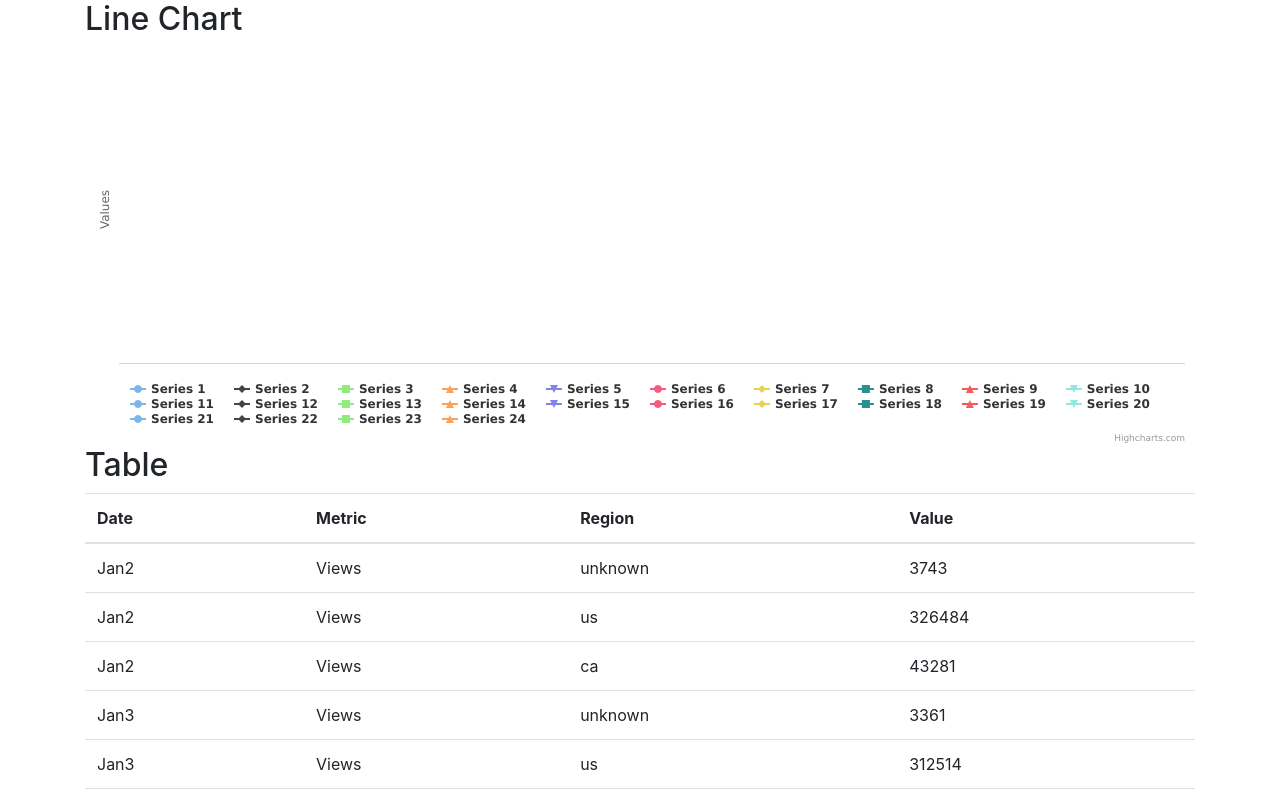
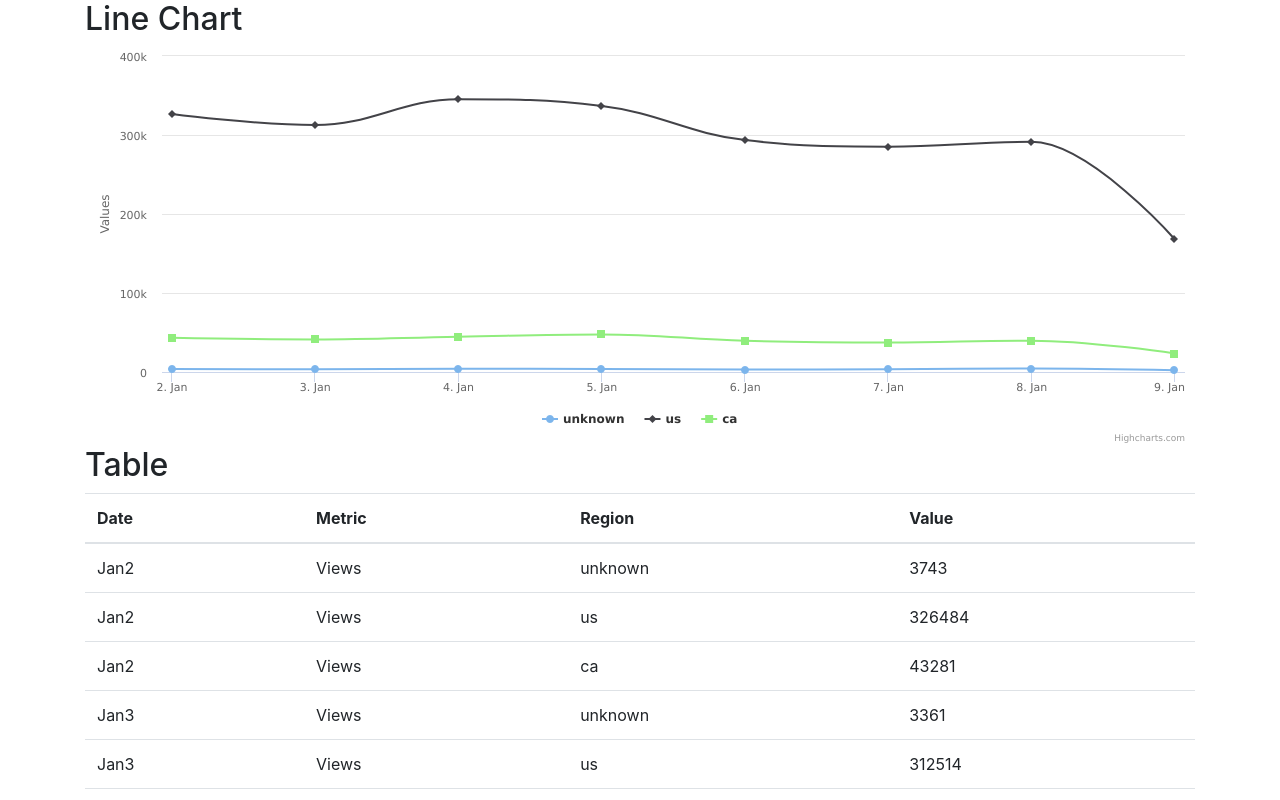
Before and after one commit to jonrh/pickaxe-assignment, a React (Create React App) app: page / in a window 1280 px wide. Shown: the top 800 px of the page. Built offline with nearby package versions, Linux system fonts and the light colour scheme.

Commit message:
Initial version of chart with data piped through ready
Changed the chart data transformation to output unix time stamp instead of ISO datetime strings. I thought Highcharts was capable of parsing datetime strings but apparently it likes unix time better. Updated the unit tests to match.

```diff
--- a/src/App.js
+++ b/src/App.js
@@ -4,11 +4,12 @@ import Row from "react-bootstrap/Row";
 import Col from "react-bootstrap/Col";
 
 import { data } from "./data";
-import { tableTransform } from "./transforms/Transform";
+import {chartTransform, tableTransform} from "./transforms/Transform";
 import PickaxeTable from "./components/PickaxeTable";
 import PickaxeChart from "./components/PickaxeChart";
 
 export default function App() {
+  const chartData = chartTransform(data);
   const tableData = tableTransform(data);
 
   return (
@@ -16,7 +17,7 @@ export default function App() {
       <Row>
         <Col>
           <h2>Line Chart</h2>
-          <PickaxeChart data={tableData} />
+          <PickaxeChart data={chartData} />
         </Col>
       </Row>
 
--- a/src/components/PickaxeChart.jsx
+++ b/src/components/PickaxeChart.jsx
@@ -1,40 +1,6 @@
-import React, {FunctionComponent} from "react";
+import React from "react";
 import * as Highcharts from "highcharts";
 import HighchartsReact from "highcharts-react-official";
-
-import moment from "moment";
-
-function getHighChartsOptions2(data) {
-  return {
-    chart: {
-      type: "spline",
-    },
-
-    title: {
-      text: undefined, // Don't display a chart title
-    },
-
-    xAxis: {
-      type: 'datetime',
-    },
-
-    // This works in JavaScript, but there seems to be some type conflict :(
-    series: [
-      {
-        name: "unknown",
-        data: [
-          [moment("2020-01-02T00:00:00.000Z").valueOf(), 3743],
-          [moment("2020-01-03T00:00:00.000Z").valueOf(), 3361],
-          [moment("2020-01-04T00:00:00.000Z").valueOf(), 4254],
-
-          // [Date.UTC(2020, 1,  2), 3743],
-          // [Date.UTC(2020, 1,  3), 3361],
-          // [Date.UTC(2020, 1,  4), 4254],
-        ]
-      }
-    ],
-  }
-}
 
 function getHighChartsOptions(data) {
   return {
--- a/src/index.d.ts
+++ b/src/index.d.ts
@@ -40,12 +40,12 @@ export interface TableLine {
   value: number,
 }
 
+type ChartSerieDataPoint = [string, number];
+
 // WIP type for the data that will be fed into a Highcharts chart
 export interface ChartSerie {
   name: string, // "us", "ca", "unknown"
-  data: [
-    //[timestamp, value]
-  ]
+  data: ChartSerieDataPoint[]
 }
 
 export type ChartSeries = ChartSerie[];
--- a/src/transforms/Transform.ts
+++ b/src/transforms/Transform.ts
@@ -45,7 +45,7 @@ export function chartTransform(data: DataPoints) {
 
   // For each data point in the JSON
   data.forEach((entry: DataPoint) => {
-    const timestamp = entry.timestamp;
+    const timestamp = moment(entry.timestamp).valueOf(); // Unix time stamp in ms
     const region = entry.dimensions[0].value;
     const value = entry.metrics[0].value;
 
```
Also changed, not shown: 1 other file (tests, documents, lock files or other folders).
